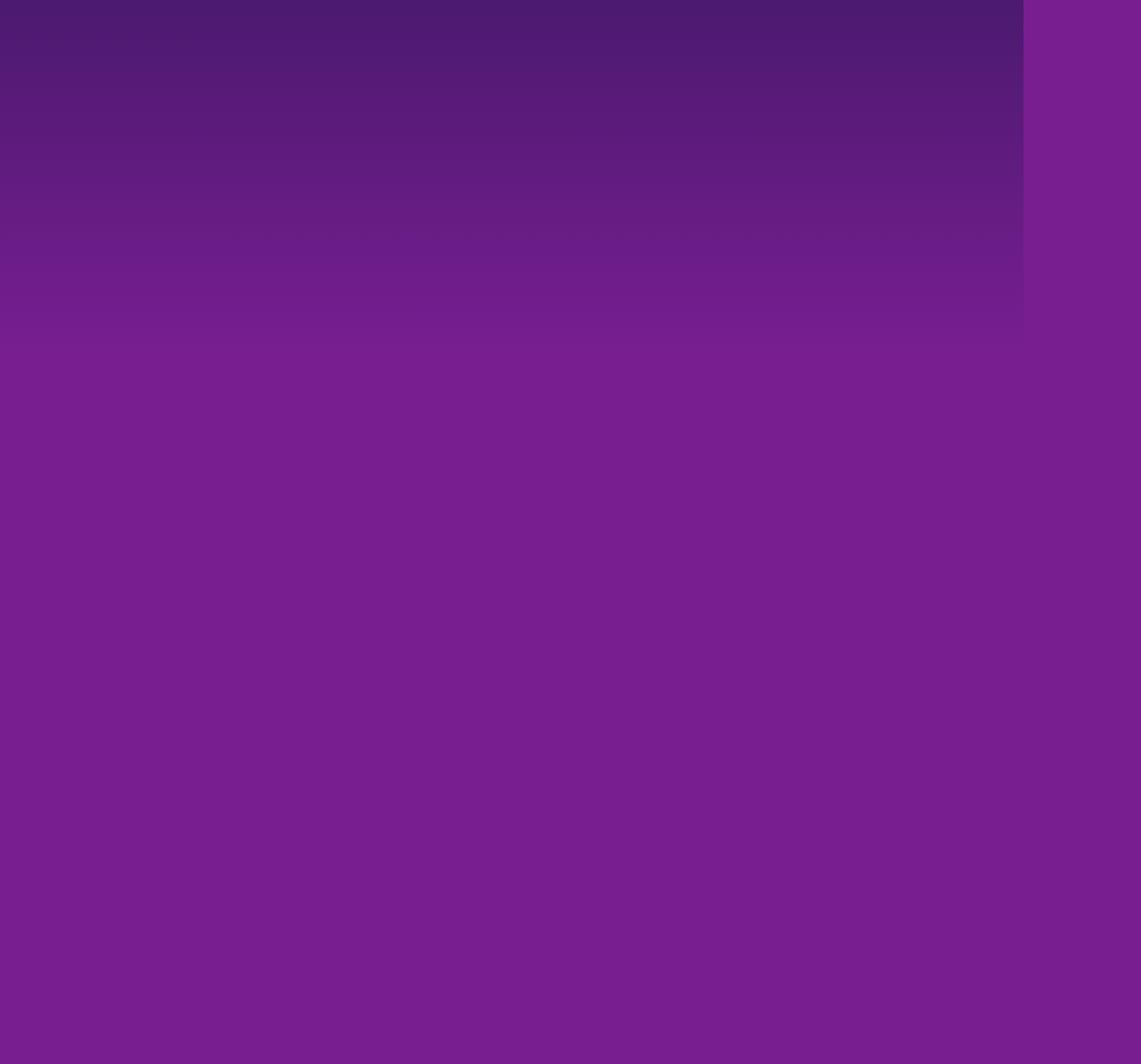
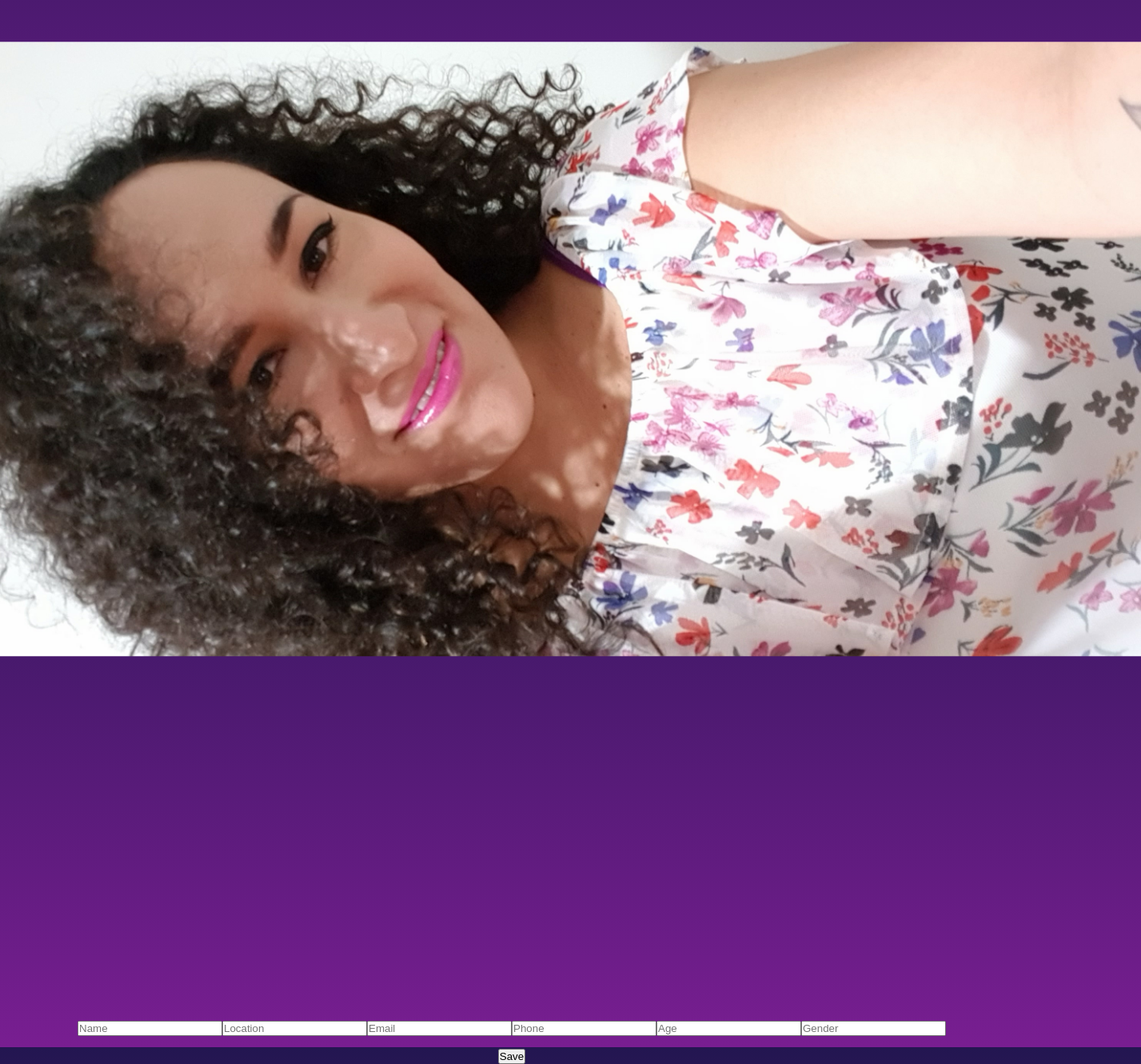
Before and after one commit to magentaFire/leanOnMe2, a Vue app: page /#/leanie-profile in a window 1280 px wide. Shown: the part 411-1741 px from the top of the page at 80% size, 1427 px wide, since content can reach past the window. Before the commit the page ends 860 px from the top, so only its background shows below. Built offline with nearby package versions, Linux system fonts and the light colour scheme.

Commit message:
Adds Profile

```diff
--- a/src/assets/style.scss
+++ b/src/assets/style.scss
@@ -1,4 +1,7 @@
 $white: #ffffff;
+$purple: #781E91;
+$indigo: #231651;
+$turquesa: #048BA8;
 
 * {
   margin: 0;
@@ -13,10 +16,32 @@ body {
   margin: 0;
   font-size: 1em;
   background: linear-gradient(180deg, #231651 0%, #781E91 99.78%), #781E91;
+
+  .container {
+    padding: 0 1.5rem;
+    margin-bottom: 2.5rem;
+  }
+}
+
+.mb-1 {
+  margin-bottom: 1rem;
+}
+
+.mb-2 {
+  margin-bottom: 2rem;
+}
+
+.mb-3 {
+  margin-bottom: 3rem;
 }
 
 .titleLog {
   color: $white;
+}
+
+.link {
+  cursor: pointer;
+  color: $turquesa;
 }
 
 .contentBtn {
--- /dev/null
+++ b/src/components/Profile.vue
@@ -0,0 +1,45 @@
+<template>
+  <div class="container">
+    <div>
+      <img src="@/assets/magenta.jpg" alt="" class="mb-3" />
+    </div>
+    <div>
+      <div class="form">
+        <input class="mb-1" type="text" name="name" placeholder="Name" />
+        <input
+          class="mb-1"
+          type="text"
+          name="location"
+          placeholder="Location"
+        />
+        <input class="mb-1" type="email" name="email" placeholder="Email" />
+        <input class="mb-1" type="text" name="phone" placeholder="Phone" />
+        <input class="mb-1" type="text" name="Age" placeholder="Age" />
+        <input class="mb-1" type="text" name="Gender" placeholder="Gender" />
+      </div>
+      <router-link :to="{ name: 'description' }" class="contenBtn">
+        <button>
+          Save
+        </button>
+      </router-link>
+    </div>
+  </div>
+</template>
+
+<script>
+export default {
+  name: "Profile",
+  data() {
+    return {};
+  }
+};
+</script>
+
+<!-- Add "scoped" attribute to limit CSS to this component only -->
+<style lang="scss" scoped>
+@import "../assets/style.scss";
+img {
+  max-width: 60vw;
+  transform: rotate(-90deg);
+}
+</style>
--- a/src/components/Welcome.vue
+++ b/src/components/Welcome.vue
@@ -1,8 +1,8 @@
 <template>
-  <div class="welcome-page">
-    <h2>Welcome!</h2>
-    <i class="fas fa-coffee"></i>
-    <p class="shift-2">
+  <div class="container">
+    <h2 class="mb-1">Welcome!</h2>
+    <i class="fas fa-coffee mb-1"></i>
+    <p class="mb-3">
       Take the first steps to thrive! Congratulations on joning our women
       oriented business community, we call our menbers LEANies. Mentors and
       investorsare LEANers for us We hope to help you build your new company
@@ -10,48 +10,38 @@
       the business model a more inclusive place.
     </p>
     <div class="steps">
-      <h3>Step 1</h3>
-      <h5>
+      <router-link :to="{ name: 'leanie-profile' }" class="link">
+        <h3>Step 1</h3>
+      </router-link>
+      <h5 class="mb-1">
         Tell us about you!
-        <i
-          class="fas fa-info-circle"
-          @click="profileInfo = !profileInfo"
-        ></i>
+        <i class="fas fa-info-circle" @click="profileInfo = !profileInfo"></i>
       </h5>
       <p v-if="profileInfo">
         We love to know about you, please tell us who you are.
       </p>
       <h3>Step 2</h3>
-      <h5>
+      <h5 class="mb-1">
         Project description
-        <i
-          class="fas fa-info-circle"
-          @click="projectInfo = !projectInfo"
-        ></i>
+        <i class="fas fa-info-circle" @click="projectInfo = !projectInfo"></i>
       </h5>
       <p v-if="projectInfo">
         What's your project about? we are thrilled about helping you building
         your new empire.
       </p>
       <h3>Step 3</h3>
-      <h5>
+      <h5 class="mb-1">
         Build your lean canvas
-        <i
-          class="fas fa-info-circle"
-          @click="canvasInfo = !canvasInfo"
-        ></i>
+        <i class="fas fa-info-circle" @click="canvasInfo = !canvasInfo"></i>
       </h5>
       <p v-if="canvasInfo">
         This tool will help you to build a business model you can share with
         LEANers or the LEANies community
       </p>
       <h3>Step 4</h3>
-      <h5>
+      <h5 class="mb-1">
         Metrics
-        <i
-          class="fas fa-info-circle"
-          @click="metricsInfo = !metricsInfo"
-        ></i>
+        <i class="fas fa-info-circle" @click="metricsInfo = !metricsInfo"></i>
       </h5>
       <p v-if="metricsInfo">
         Feed our calculator with your company metrics and thrive with help of
@@ -77,14 +67,9 @@ export default {
 </script>
 
 <!-- Add "scoped" attribute to limit CSS to this component only -->
-<style scoped>
-.welcome-page {
-  padding: 0 1.5rem;
-  margin-bottom: 2.5rem;
-}
-.shift-2 {
-  margin-bottom: 2rem;
-}
+<style lang="scss" scoped>
+@import "../assets/style.scss";
+
 .steps {
   display: block;
   text-align: left;
--- a/src/router/index.js
+++ b/src/router/index.js
@@ -2,6 +2,7 @@ import Vue from "vue";
 import Router from "vue-router";
 import Login from "@/components/Login";
 import Welcome from "@/components/Welcome";
+import Profile from "@/components/Profile";
 
 Vue.use(Router);
 
@@ -14,8 +15,13 @@ export default new Router({
     },
     {
       path: "/welcome",
-      name: "Welcome",
+      name: "welcome",
       component: Welcome
+    },
+    {
+      path: "/leanie-profile",
+      name: "leanie-profile",
+      component: Profile
     }
   ]
 });
```
Also changed, not shown: src/components/HelloWorld.vue (deleted, +0 -37 lines), src/assets/logo.png (deleted), src/assets/magenta.jpg (added).
